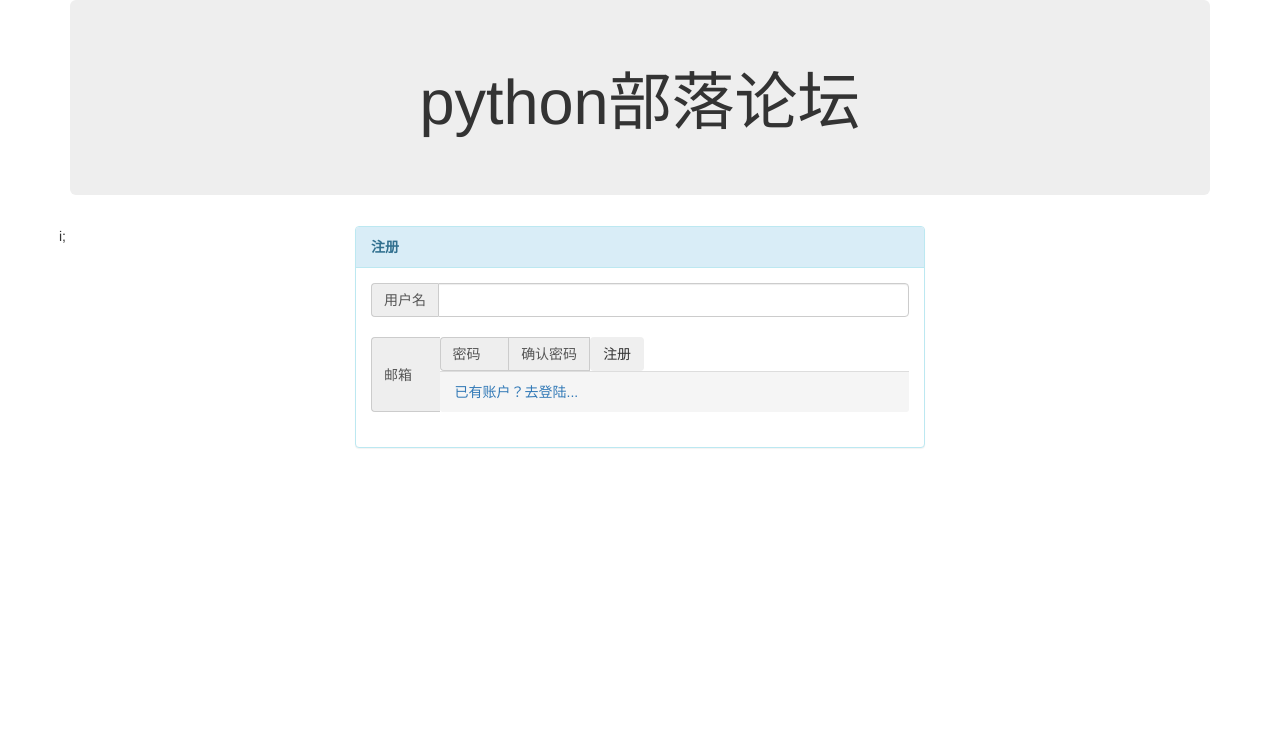
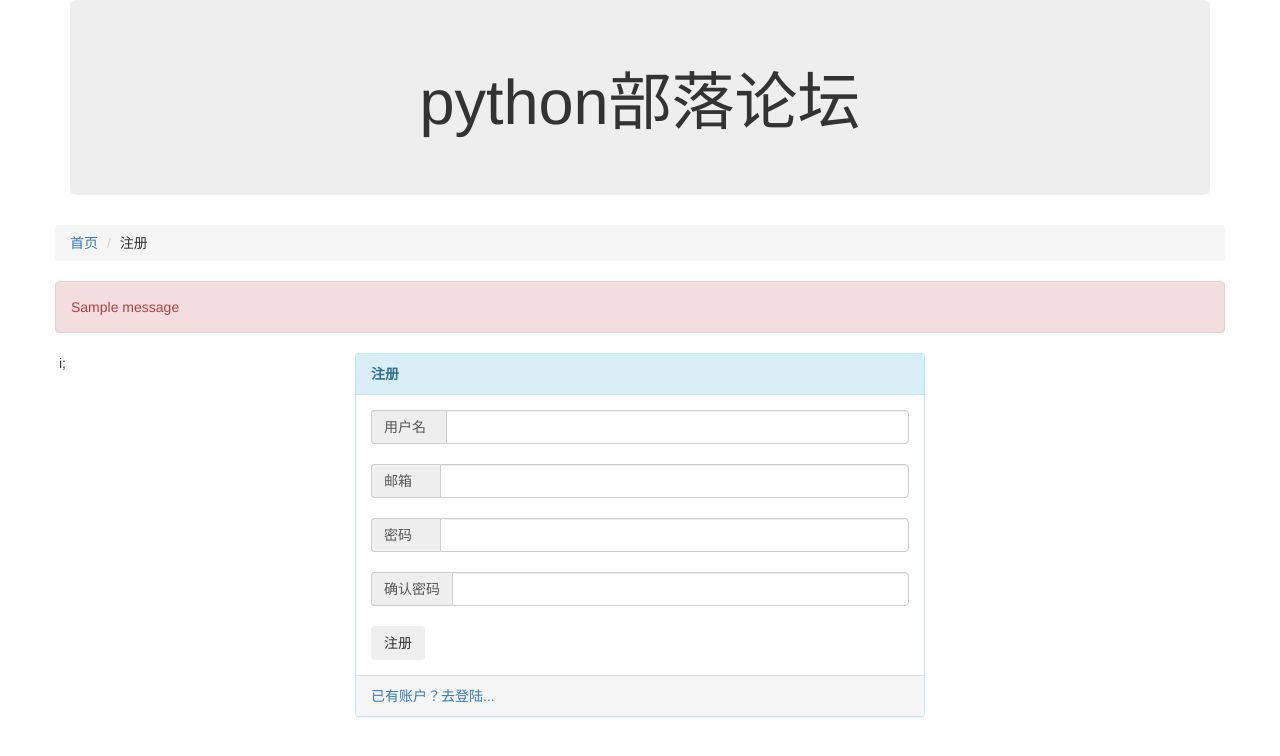
Before and after one commit to guoxudong109010/forumdemo, a Django app: a page that uses usercenter/templates/usercenter_register.html in a window 1280 px wide. Shown: the top 756 px of the page. Run offline with Django 3.2, Linux system fonts and the light colour scheme; tables that the repository leaves empty hold one stand-in row (values such as "Sample post"); one stand-in notice (Sample message) is shown; parts of the project's set-up code (start-up, migrations or seed data) failed here and were passed over; some libraries are stand-ins or nearby versions.

Commit message:
4.5.18:00 commit

```diff
--- a/block/templates/block_list.html
+++ b/block/templates/block_list.html
@@ -3,7 +3,7 @@
   <head>
     <meta charset="utf-8">
     <title>python部落论坛</title>
-    <link rel="stylesheet" href="https://maxcdn.bootstrapcdn.com/bootstrap/4.3.5/css/bootstrap.min.css">
+    <link rel="stylesheet" href="https://maxcdn.bootstrapcdn.com/bootstrap/3.3.6/css/bootstrap.min.css" integrity="sha3841q8mTJOASx8j1Au+a5WDVnPi2lkFfwwEAa8hDDdjZlpLegxhjVME1fgjWPGmkzs7" crossorigin="anonymous">
   </head>
   <body>
     <div class="container">
--- a/block/views.py
+++ b/block/views.py
@@ -1,4 +1,5 @@
 from django.shortcuts import render_to_response
+from django.template import RequestContext
 from django.contrib.auth.models import User
 from models import Block
 from usercenter.models import ActivateCode
@@ -8,4 +9,4 @@ from usercenter.models import ActivateCode
 def block_list(request):
     blocks=Block.objects.all().order_by("-id")
     return render_to_response("block_list.html", {"blocks":blocks},context_instance=RequestContext(request))
-        return redirect(reverse("login"))
+    return redirect(reverse("login"))
--- a/myforum/urls.py
+++ b/myforum/urls.py
@@ -22,4 +22,5 @@ urlpatterns = [
     url(r'^$',"block.views.block_list",name="block_list"),
     url(r'^article/',include("article.urls")),
     url(r'^usercenter/',include("usercenter.urls")),
+    url(r'^accounts/',include('django.contrib.auth.urls')),
 ]
--- a/usercenter/templates/usercenter_register.html
+++ b/usercenter/templates/usercenter_register.html
@@ -3,10 +3,18 @@
 {% block content %}
 <div class="row">
    <div class="col-xs-12">
-     {% if form.errors %}
-     <div class="alet alert-danger">
-	     {{ form.errors }}
-     </div>
+  <ol class="breadcrumb">
+    <li><a href="{% url 'block_list' %}">
+		    首页
+	</a></li>
+    <li class="artive">注册</li>
+  </ol>
+  {% if messages %}
+     {% for message in messages %}
+       <div class="alert alert-danger">
+	       {{message}}
+       </div>
+     {% endfor %}
      {% endif %}
    </div>
  </div>
@@ -20,27 +28,44 @@
 	       <b>注册</b>
        </div>
    <div class="panel-body">
-     <form method="post" action="{% url 'login' %}">
+     <form method="post" action="">
 	     {% csrf_token %}
 <div class="input-group">
-  <span class="input-group-addon">用户名</span>
+  <span class="input-group-addon">用户名&nbsp;&nbsp;</span>
   <input id="id_username" maxlength="254" name="username" type="text" class="form-control" />
   </div>
   <br />
 <div class="input-group">
   <span class="input-group-addon">邮箱&nbsp;&nbsp;&nbsp;&nbsp;</span>
+  <input id="id_email" maxlength="254" name="email" type="text" class="form-control" />
+  </div>
+  <br />
   <div class="input-group">
     <span class="input-group-addon">
 	    密码&nbsp;&nbsp;&nbsp;&nbsp;
 	</span>
+  <input id="id_password" maxlength="254" name="password" type="text" class="form-control" />
+  </div>
+  <br />
+  <div class="input-group">
     <span class="input-group-addon">
-	    确认密码</span>
+	    确认密码
+    </span>
+  <input maxlength="254" name="re_password" type="text" class="form-control" />
+  </div>
+  <br />
 <input type="submit" class="btn bsn-primary" value="注册" />
+  <br />
 <input type="hidden" name="next" value="{{ next }}" />
 </form>
 </div>
 <div class="panel-footer">
-  <a href="{% url 'usercenter_register' %}">已有账户？去登陆...</a>
+  <a href="{% url 'login' %}">已有账户？去登陆...</a>
+  &nbsp;&nbsp;&nbsp;&nbsp;&nbsp;&nbsp;&nbsp;&nbsp;
+  &nbsp;&nbsp;&nbsp;&nbsp;&nbsp;&nbsp;&nbsp;&nbsp;
+  &nbsp;&nbsp;&nbsp;&nbsp;&nbsp;&nbsp;&nbsp;&nbsp;
+  &nbsp;&nbsp;&nbsp;&nbsp;&nbsp;&nbsp;&nbsp;&nbsp;
+  &nbsp;&nbsp;&nbsp;&nbsp;&nbsp;&nbsp;&nbsp;&nbsp;
   &nbsp;&nbsp;&nbsp;&nbsp;&nbsp;&nbsp;&nbsp;&nbsp;
   &nbsp;&nbsp;&nbsp;&nbsp;&nbsp;&nbsp;&nbsp;&nbsp;
   &nbsp;&nbsp;&nbsp;&nbsp;&nbsp;&nbsp;&nbsp;&nbsp;
--- a/usercenter/views.py
+++ b/usercenter/views.py
@@ -4,11 +4,17 @@ from django.template import RequestContext
 from django.contrib import messages
 from django.contrib.auth.models import User
 from django.http import HttpRequest
+from django.db import models
+from django.db import migrations
+import uuid
+import datetime
 from django.http import HttpResponse
 from django.shortcuts import redirect
 from django.core.urlresolvers import reverse
+from django.core.mail import send_mail
 from block.models import Block
 from article.models import Article
+from usercenter.models import ActivateCode
 
 # Create your views here.
 
@@ -17,9 +23,10 @@ def register(request):
     if request.method=="GET":
         return render_to_response("usercenter_register.html",{},context_instance=RequestContext(request))
     else:
-        username=reqest.POST['username'].strip()
+        username=request.POST['username'].strip()
         email=request.POST['email'].strip()
         password=request.POST['password'].strip()
+        re_password=request.POST['re_password'].strip()
         if not username or not password or not email:
             error=u"任何字段都不能为空"
         if password !=re_password:
@@ -37,6 +44,7 @@ def register(request):
             activate_link="http://%s%s" %(request.get_host(),reverse("usercenter_activate",args=[new_code]))
             send_mail(u'【python部落论坛】激活邮件',u'您的激活链接为：%s' %activate_link,'627853570@qq.com',[email],fail_silently=False)
         else:
+            messages.add_message(request,messages.ERROR,error)
             return render_to_response("usercenter_register.html",{"error":error},context_instance=RequestContext(request))
         return redirect(reverse("login"))
 
```
Also changed, not shown: templates/registration/login.html (+9 -0 lines), 3 other files.
